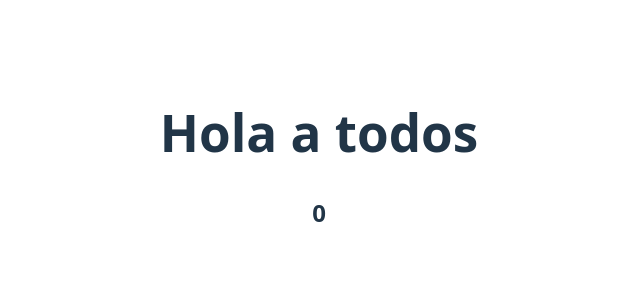
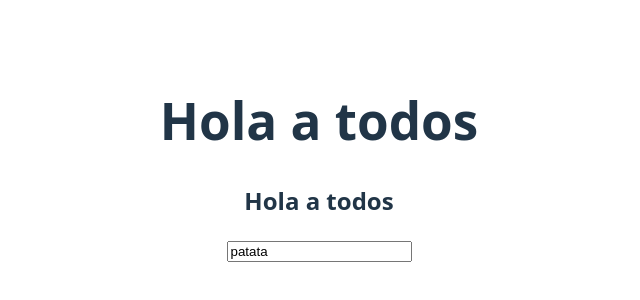
Before and after one commit to RamconDev/Vue-AmazingCode, a Vue app: page / in a window 1280 px wide. Shown: the part 240-540 px from the top of the page, without its empty margins (321-961 px from the left). Built offline with nearby package versions, Linux system fonts and the light colour scheme.

Commit message:
v-bind - agregar atributos de forma dinamica

```diff
--- a/src/App.vue
+++ b/src/App.vue
@@ -1,25 +1,14 @@
 <script setup>
-    import { ref } from "vue";
-
-    let number = ref(0);
-
-    const addOne = () => {
-        number.value++;
-    }
+    const myId = "patata";
+    const myValue = "patata";
 </script>
 
 <template>
-    <h1>Hola a todos</h1>
-    <h2 @click="addOne">{{ number }}</h2>
+    <h1 v-bind:id="myId">Hola a todos</h1>
+    <h2 :id="myId">Hola a todos</h2>
+
+    <input type="text" :value="myValue">
 </template>
 
-<!-- scoped: atributo para que los estilos solo se apliquen a al componente actual -->
-<style scoped>
-    .title {
-        text-transform: uppercase;
-        text-decoration: underline;
-    }
-    h2 {
-        cursor: pointer;
-    }
-</style>
+
+<style scoped></style>
```
